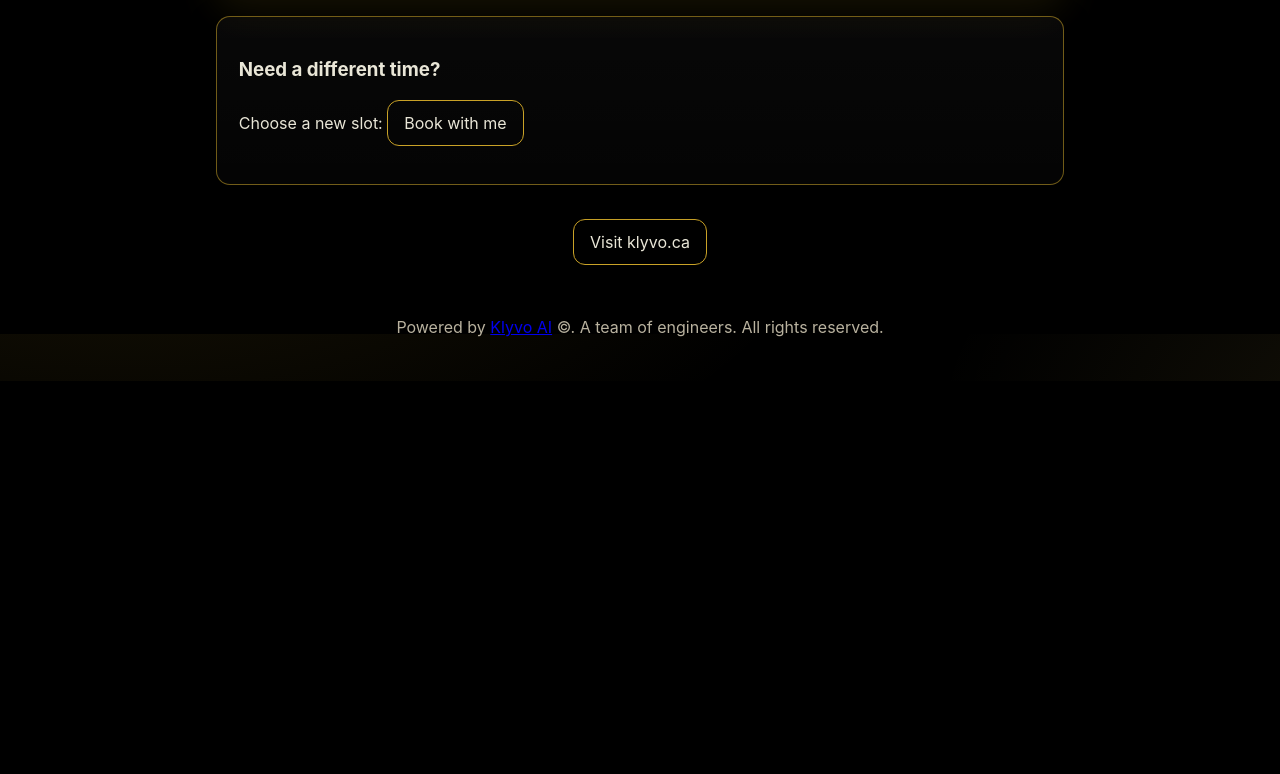
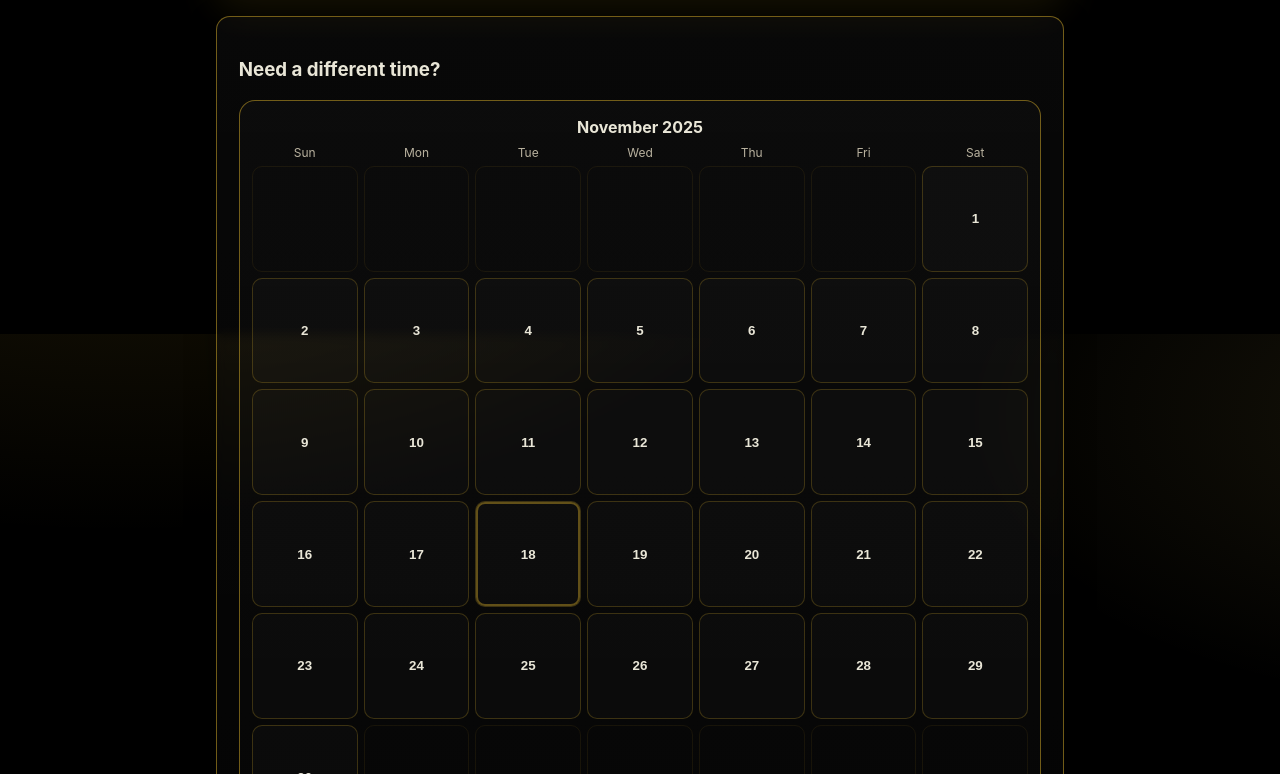
Before and after one commit to John-Izokun/KlyvoWebsite, a React (Vite) app: page / in a window 1280 px wide. Shown: the part 1266-2040 px from the top of the page. Before the commit the page ends 1647 px from the top, so only its background shows below. Built offline with nearby package versions, Linux system fonts and the light colour scheme.

Commit message:
Add files via upload

```diff
--- a/src/App.tsx
+++ b/src/App.tsx
@@ -5,6 +5,7 @@ import { formatInTimeZone } from './lib/time'
 import { buildCalendarLinks } from './lib/calendar'
 import { CheckCircle, Calendar, Clock, MapPin, Phone } from './components/Icons'
 import { Countdown } from './components/Countdown'
+import MiniCalendar from './components/MiniCalendar'
 
 export default function App() {
   const params = useMemo(() => parseParams(window.location.search), [])
@@ -59,6 +60,7 @@ export default function App() {
             {start && <span className="pill">Upcoming</span>}
             {start && <Countdown to={start} />}
             <a className="btn primary outline" href={bookingLink} target="_blank" rel="noreferrer">Book with me</a>
+            <a className="btn outline gold" href="https://docs.google.com/spreadsheets/d/1dQw7LIhuWpIBpK7dW6pZ3ou51d4zNIIwiDGDkezcg1Y/edit?usp=sharing" target="_blank" rel="noreferrer">Case studies</a>
           </div>
         </div>
       </header>
@@ -112,11 +114,14 @@ export default function App() {
 
         <section className="card gold-border">
           <h3>Need a different time?</h3>
+          <MiniCalendar onSelect={() => {
+            window.open(bookingLink, '_blank', 'noopener,noreferrer')
+          }} />
           {params.reschedule_url ? (
-            <p><a className="btn outline gold" href={params.reschedule_url}>Reschedule</a></p>
+            <p style={{ marginTop: 12 }}><a className="btn outline gold" href={params.reschedule_url}>Reschedule</a></p>
           ) : (
-            <p>
-              Choose a new slot:
+            <p style={{ marginTop: 12 }}>
+              Or choose a new slot:
               {' '}<a className="btn outline gold" href={bookingLink} target="_blank" rel="noreferrer">Book with me</a>
             </p>
           )}
--- /dev/null
+++ b/src/components/MiniCalendar.tsx
@@ -0,0 +1,48 @@
+import React, { useMemo } from 'react'
+
+function getMonthMatrix(date = new Date()){
+  const year = date.getFullYear()
+  const month = date.getMonth()
+  const first = new Date(year, month, 1)
+  const startDay = first.getDay() // 0=Sun
+  const daysInMonth = new Date(year, month+1, 0).getDate()
+  const cells: Array<{ day: number|null, date?: Date }> = []
+  for(let i=0;i<startDay;i++) cells.push({ day: null })
+  for(let d=1; d<=daysInMonth; d++) cells.push({ day: d, date: new Date(year, month, d) })
+  while(cells.length % 7 !== 0) cells.push({ day: null })
+  return { year, month, cells }
+}
+
+export default function MiniCalendar({ onSelect }: { onSelect: (date: Date) => void }){
+  const today = new Date()
+  const { year, month, cells } = useMemo(() => getMonthMatrix(today), [])
+  const monthName = today.toLocaleString(undefined, { month: 'long' })
+  const dow = ['Sun','Mon','Tue','Wed','Thu','Fri','Sat']
+
+  const isToday = (d?: Date) => d && d.toDateString() === today.toDateString()
+
+  return (
+    <div className="mini-cal gold-border">
+      <div className="mc-header">
+        <span className="mc-title">{monthName} {year}</span>
+      </div>
+      <div className="mc-dow">
+        {dow.map(x => <span key={x}>{x}</span>)}
+      </div>
+      <div className="mc-grid">
+        {cells.map((c, i) => (
+          <button
+            key={i}
+            className={`mc-cell ${c.day ? 'has' : 'empty'} ${isToday(c.date) ? 'today' : ''}`}
+            onClick={() => c.date && onSelect(c.date)}
+            disabled={!c.day}
+            aria-label={c.date ? c.date.toDateString() : undefined}
+            title={c.date ? c.date.toDateString() : undefined}
+          >
+            {c.day ?? ''}
+          </button>
+        ))}
+      </div>
+    </div>
+  )
+}
--- a/src/styles-override.css
+++ b/src/styles-override.css
@@ -31,8 +31,24 @@ body{ background: radial-gradient(1200px 600px at 10% -20%, rgba(201,162,39,.12)
 .title-row .avatar{ font-size: 22px; letter-spacing: 1px }
 .avatar{ width:44px; height:44px; border-radius:50%; display:grid; place-items:center; background: linear-gradient(135deg, var(--gold), var(--gold-2)); color:#0b0b0b; font-weight:800; box-shadow: 0 0 0 2px rgba(201,162,39,.5) inset, 0 0 22px rgba(201,162,39,.55), 0 0 44px rgba(244,211,94,.35); text-shadow: 0 0 8px rgba(0,0,0,.5); }
 .hero-meta{ margin-top: 10px; display:flex; gap:10px; align-items:center }
+.hero-meta .meta-row{ display:flex; gap:10px; align-items:center }
 .pill{ display:inline-flex; align-items:center; gap:6px; padding:4px 10px; border-radius:999px; background: rgba(255,255,255,.06); color: var(--text); border: 1px solid rgba(255,255,255,.2); font-size: 12px }
 .pill-muted{ background: rgba(255,255,255,.04); color: var(--muted) }
+
+/* Mini calendar */
+.mini-cal{ background: linear-gradient(180deg, rgba(255,255,255,.02), rgba(255,255,255,.01)); border-radius: 16px; padding: 12px; border: 1px solid rgba(201,162,39,.35) }
+.mini-cal .mc-header{ display:flex; align-items:center; justify-content:center; padding: 4px 0 8px; color: var(--text) }
+.mini-cal .mc-title{ font-weight: 700; color: var(--text) }
+.mini-cal .mc-dow{ display:grid; grid-template-columns: repeat(7, 1fr); gap: 6px; margin-bottom: 6px; font-size: 12px; color: var(--muted) }
+.mini-cal .mc-dow span{ text-align:center }
+.mini-cal .mc-grid{ display:grid; grid-template-columns: repeat(7, 1fr); gap: 6px }
+.mini-cal .mc-cell{ aspect-ratio: 1 / 1; border-radius: 10px; border:1px solid rgba(201,162,39,.25); background: rgba(255,255,255,.02); color: var(--text); display:flex; align-items:center; justify-content:center; font-weight: 600; cursor: pointer; transition: transform .08s ease, filter .2s ease, background .2s ease, border-color .2s ease }
+.mini-cal .mc-cell:hover{ filter: brightness(1.08); border-color: rgba(201,162,39,.55) }
+.mini-cal .mc-cell.weekend{ cursor: not-allowed; opacity: .35; border-style: dashed; background: rgba(255,255,255,.01) }
+.mini-cal .mc-cell.weekend:hover{ filter: none; border-color: rgba(201,162,39,.25) }
+.mini-cal .mc-cell:active{ transform: translateY(1px) }
+.mini-cal .mc-cell.empty{ cursor: default; opacity: .35; background: transparent }
+.mini-cal .mc-cell.today{ box-shadow: 0 0 0 2px rgba(201,162,39,.45) inset }
 
 /* Video card */
 .video-card{ display:block }
```
